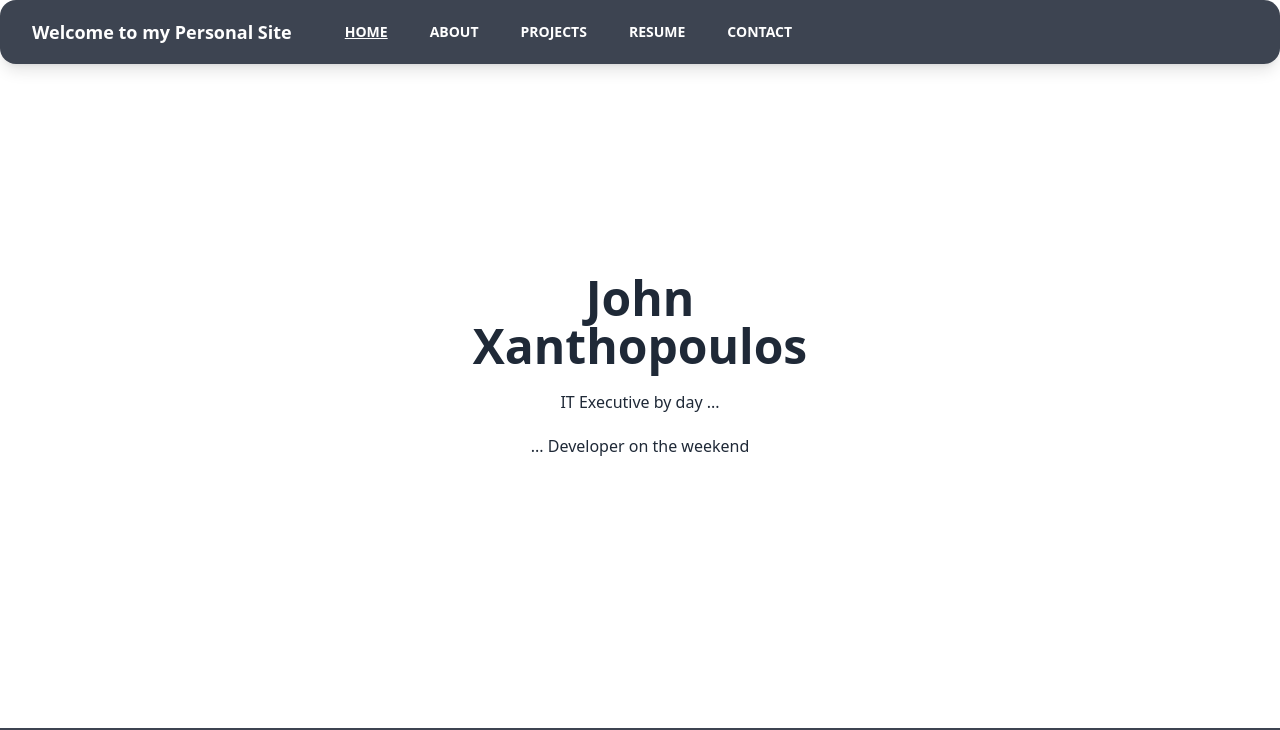
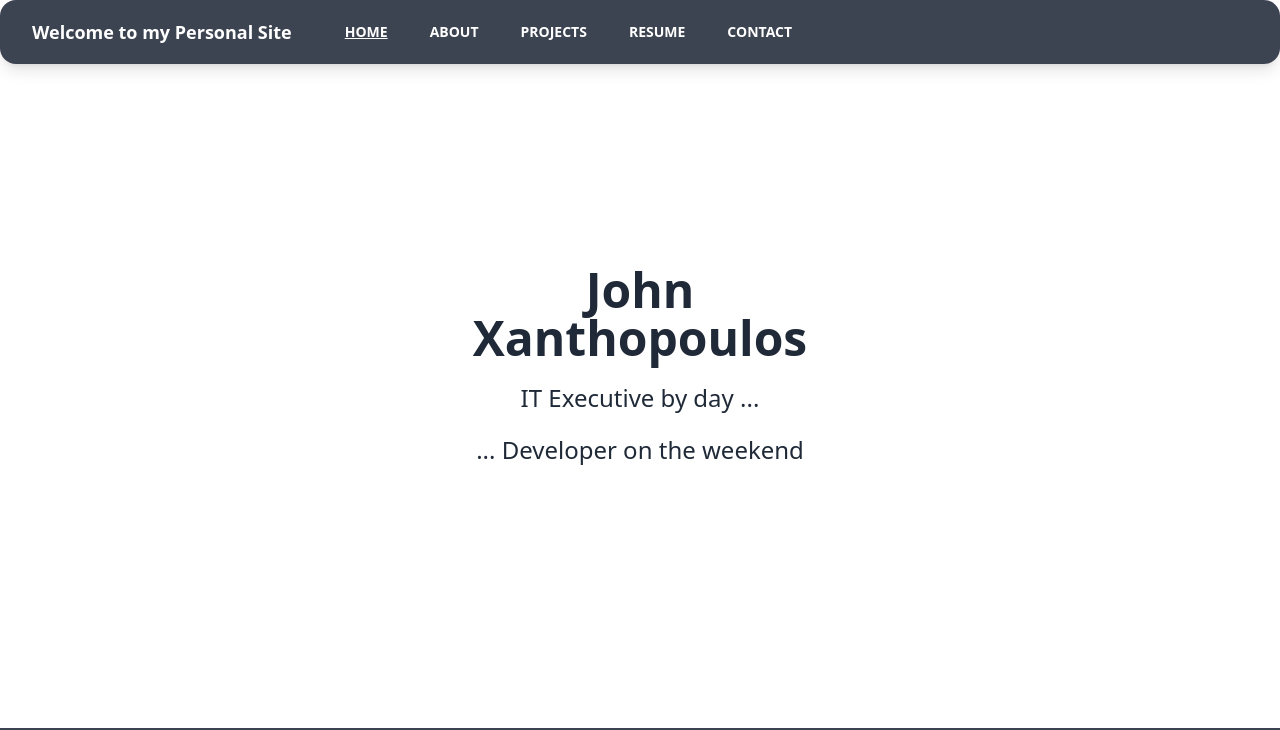
Before and after one commit to jxman/gatsby-personal-site, a Gatsby site: page / in a window 1280 px wide. Shown: the top 730 px of the page. Built offline with nearby package versions, Linux system fonts and the light colour scheme; Gatsby itself is replaced by a stand-in of ours.

```diff
--- a/src/pages/index.js
+++ b/src/pages/index.js
@@ -8,8 +8,8 @@
         <div className="text-center hero-content">
           <div className="max-w-md">
             <h1 className="mb-5 text-5xl font-bold">John Xanthopoulos</h1>
-            <p className="mb-5">IT Executive by day ...</p>
-            <p className="mb-5">... Developer on the weekend</p>
+            <p className="mb-5 text-2xl">IT Executive by day ...</p>
+            <p className="mb-5 text-2xl">... Developer on the weekend</p>
           </div>
         </div>
       </div>
```
Also changed, not shown: src/images/personal-site-lt.png (deleted), src/images/personal-site.png, src/images/tesla-app-lt.png (deleted), src/images/tesla-app.png.
